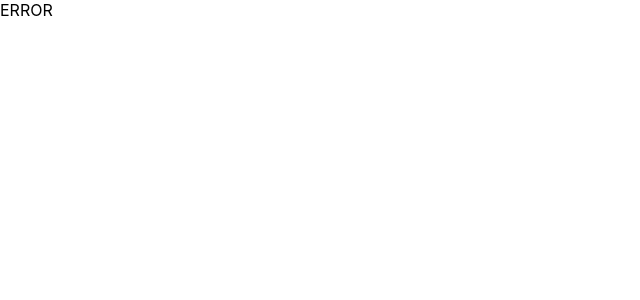
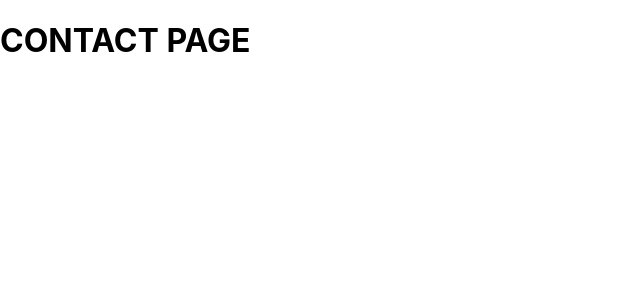
Before and after one commit to TBT50/nextjs, a Next.js app: page /contact in a window 1280 px wide. Before the commit this address had no page. Shown: the top 300 px of the page, without its empty margins (0-640 px from the left). Built offline with nearby package versions, Linux system fonts and the light colour scheme.

Commit message:
Create a template for /contact page

```diff
--- /dev/null
+++ b/pages/contact.tsx
@@ -0,0 +1,7 @@
+const Contact = () => (
+  <div>
+    <h1>CONTACT PAGE</h1>
+  </div>
+);
+
+export default Contact;
```
